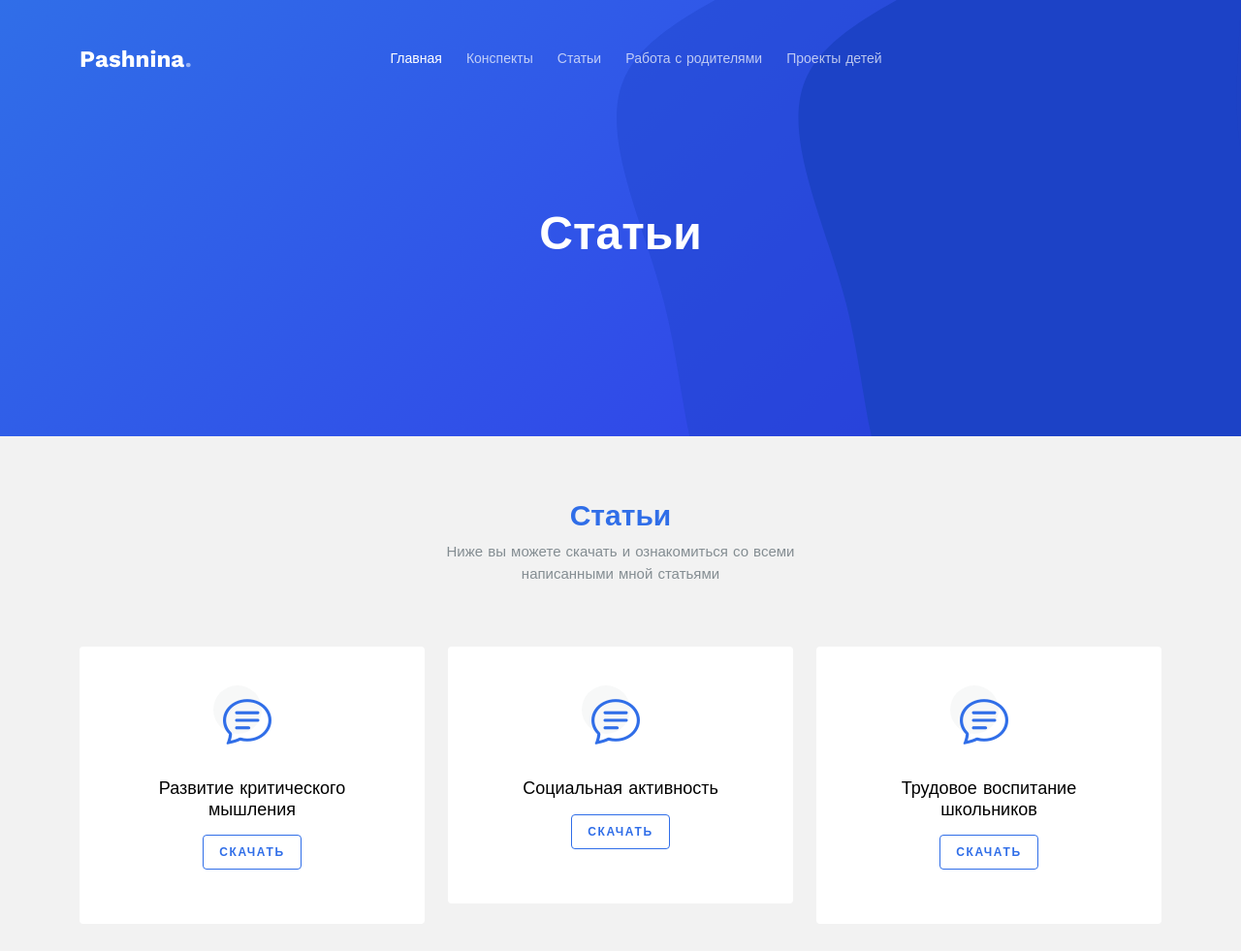
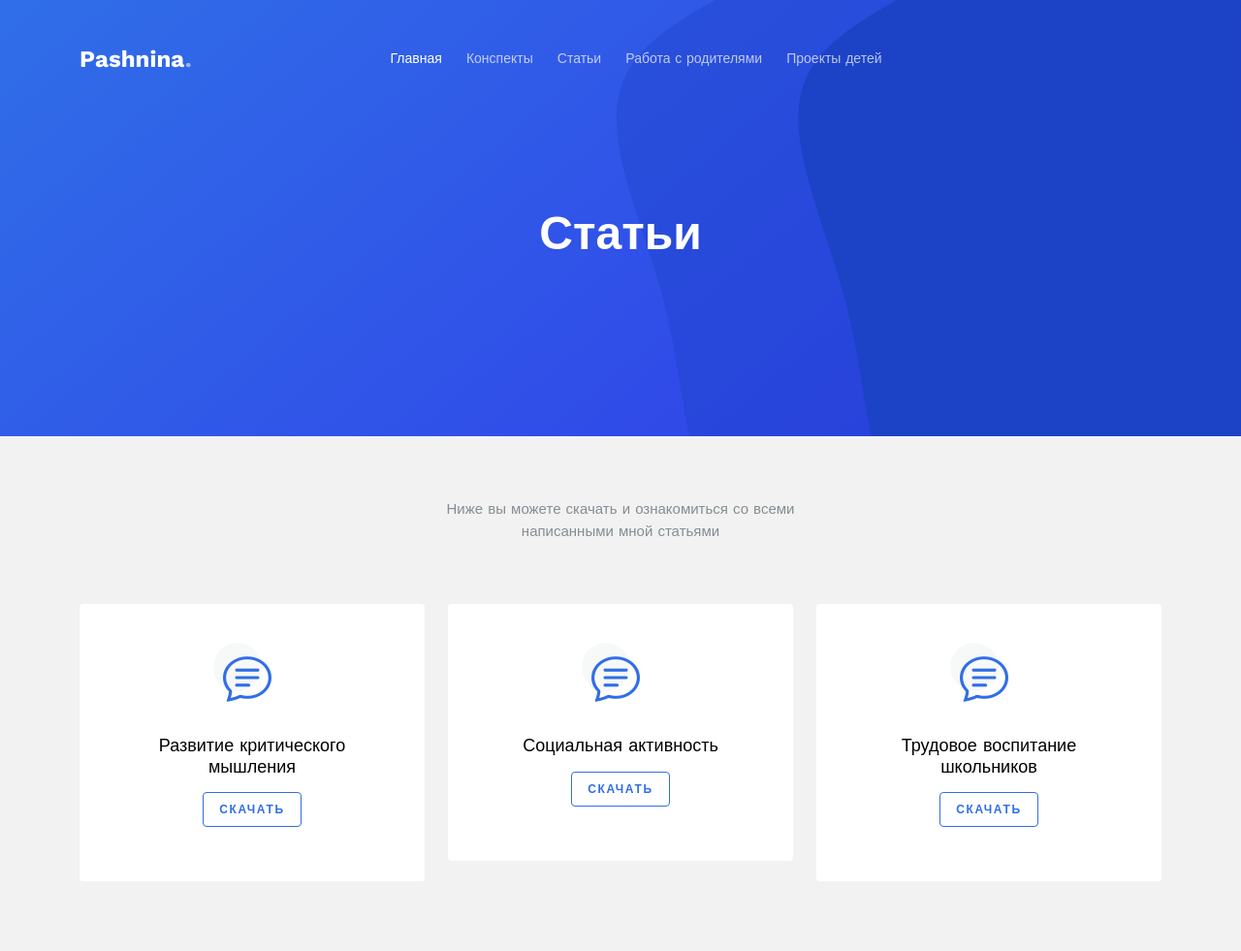
Before and after one commit to pashninala/pashnina, a plain HTML site: page services.html in a window 1280 px wide. Shown: the top 981 px of the page at 97% size. Drawn offline with nearby package versions, Linux system fonts and the light colour scheme; files whose address does not match are found by name.

Commit message:
Update services.html

```diff
--- a/services.html
+++ b/services.html
@@ -90,7 +90,7 @@
 		<div class="container">
 			<div class="row mb-5">
 				<div class="col-lg-5 mx-auto text-center" data-aos="fade-up">
-					<h2 class="heading text-primary">Статьи</h2>
+
 					<p>Ниже вы можете скачать и ознакомиться со всеми написанными мной статьями </p>
 				</div>
 			</div>
```
